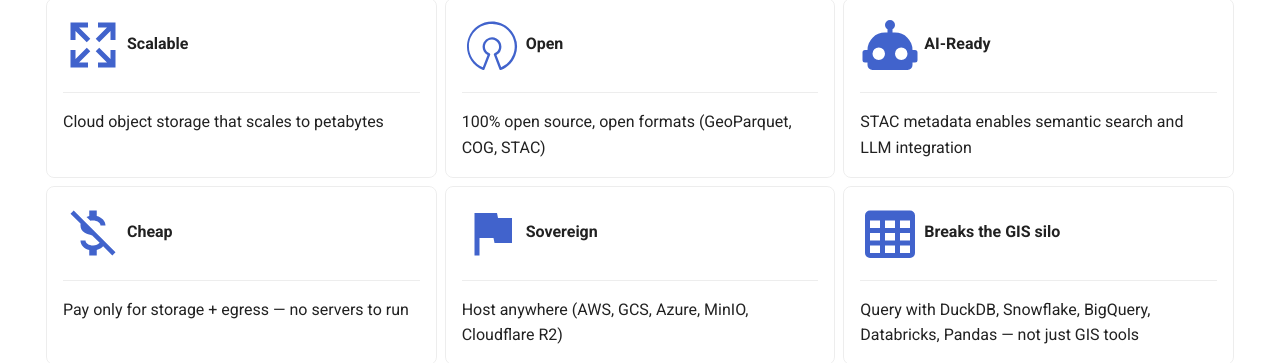
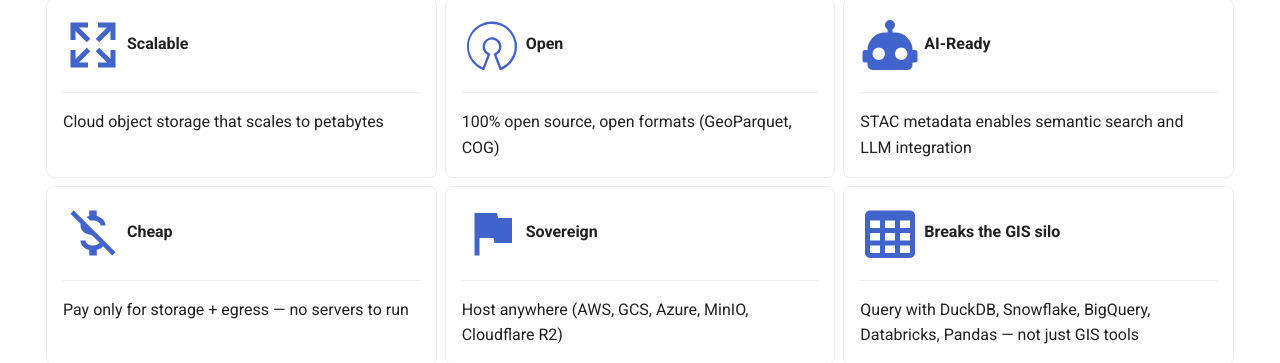
Before and after one commit to portolan-sdi/portolan-cli, an MkDocs documentation site: the page built from docs/index.md, in a window 1280 px wide and 900 px high, scrolled down 425 px. Shown: the part 148-511 px from the top of the window. Built offline with MkDocs 1.6.1 and Material for MkDocs 9.7.7, drawn with Linux system fonts in a browser that asks for light colours; comment, search, counter and statistics services are not loaded.

Commit message:
docs: remove STAC from formats list, fix known issues reference
STAC is a spec, not a format—removed from "open formats" lists.
Known Issues section now properly references context/shared/known-issues/.

Co-Authored-By: Claude Opus 4.5 <noreply@anthropic.com>

```diff
--- a/docs/index.md
+++ b/docs/index.md
@@ -31,7 +31,7 @@ This CLI converts data to cloud-native formats (GeoParquet, COG), generates rich
 
     ---
 
-    100% open source, open formats (GeoParquet, COG, STAC)
+    100% open source, open formats (GeoParquet, COG)
 
 - :material-robot:{ .lg .middle } **AI-Ready**
 
```
Also changed, not shown: CLAUDE.md (+4 -4 lines), README.md (+1 -1 lines).
